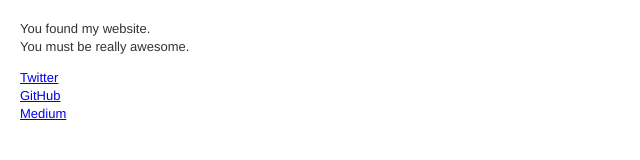
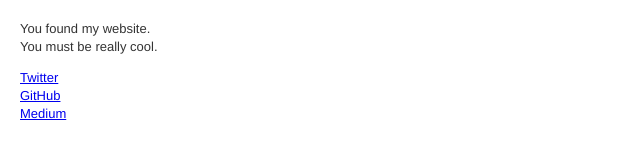
Before and after one commit to shauseth/shauseth.github.io, a plain HTML site: page index.html in a window 1280 px wide. Shown: the full height of the page, 0-640 px from the left. Drawn offline with Linux system fonts and the light colour scheme.

Commit message:
Update index.html

```diff
--- a/index.html
+++ b/index.html
@@ -6,7 +6,7 @@
     <title>Shaurya Seth</title>
   </head>
   <body>
-    <p>You found my website.<br> You must be really awesome.</p>
+    <p>You found my website.<br> You must be really cool.</p>
     <a href="https://twitter.com/shauseth">Twitter</a> <br>
     <a href="https://github.com/shauseth">GitHub</a> <br>
     <a href="https://medium.com/@shauseth">Medium</a> <br>
```
